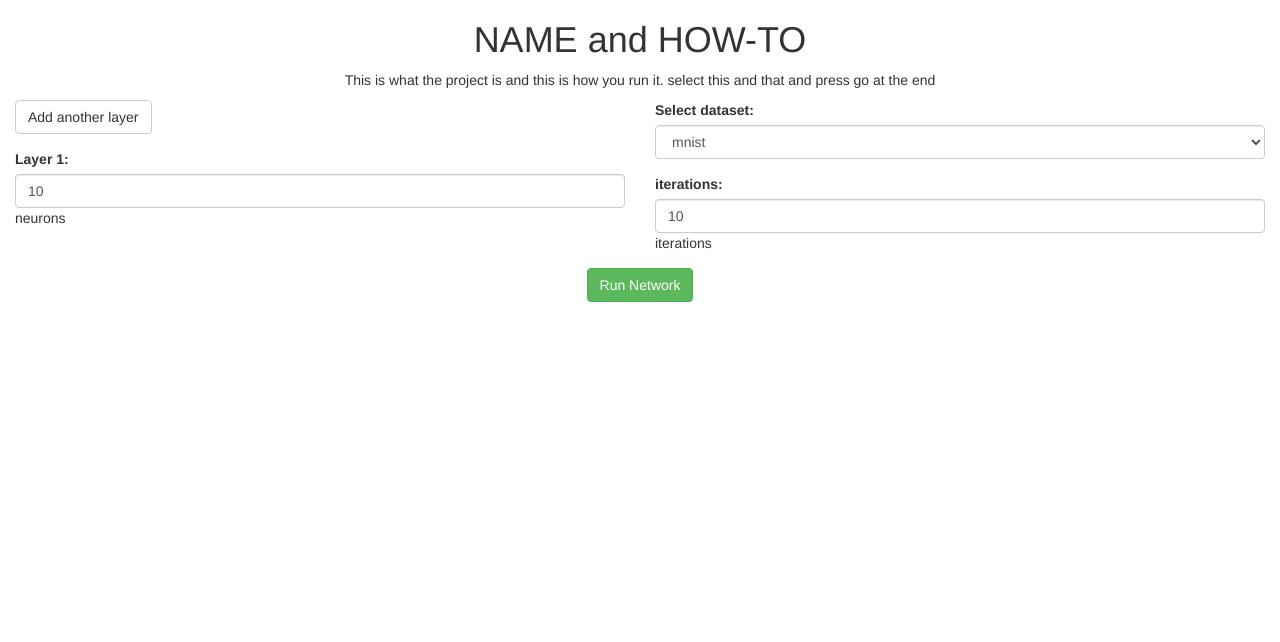
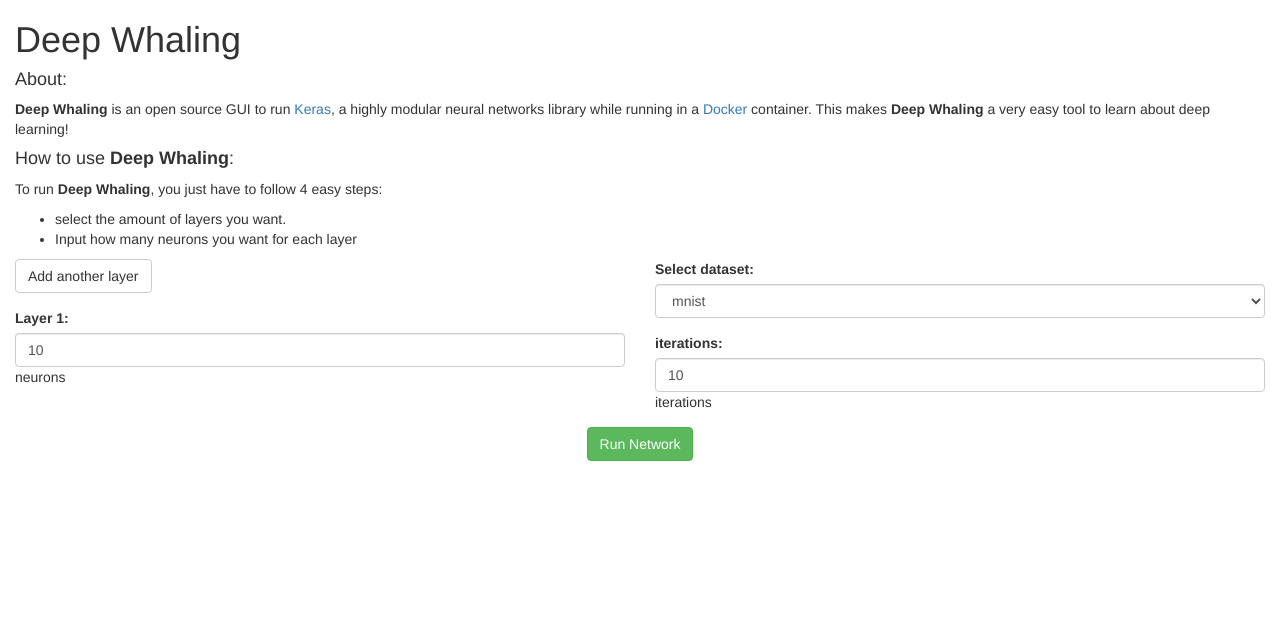
Before and after one commit to johnSerrano/DockerCon-Challenge, a Flask app: page / in a window 1280 px wide. Shown: the part 52-694 px from the top of the page. Run offline with Flask 2, Linux system fonts and the light colour scheme; some libraries are stand-ins or nearby versions.

Commit message:
beautifying changes in index

```diff
--- a/templates/index.html
+++ b/templates/index.html
@@ -31,7 +31,7 @@
 				layer = document.getElementById("layer" + count);
 			}
 			data["iterations"] = parseInt(document.getElementById("iters").value);
-			data["dataset"] = parseInt(document.getElementById("dataset").value);
+			data["dataset"] = document.getElementById("dataset").value;
 
 			console.log(data);
 
@@ -119,17 +119,25 @@
 				<ul class="nav navbar-nav navbar-right">
 					<li><a href="https://www.holbertonschool.com"><span class="#"></span> Holberton School</a></li>
 					<li><a href="https://www.docker.com"><span class="#"></span> Docker</a></li>
-					<li><a href="#"><span class="#"></span> Project on Github</a></li>
+					<li><a href="https://github.com/butcallmeJo/DockerCon-Challenge"><span class="#"></span> Project on Github</a></li>
 				</ul>
 			</div>
 		</div>
 	</nav>
 
-	<div class="container-fluid text-center main-body">
+	<div class="container-fluid main-body">
 		<div class="row">
-			<div class="col-sm-12 text-center">
-				<h1>NAME and HOW-TO</h1>
-				<p>This is what the project is and this is how you run it. select this and that and press go at the end</p>
+			<div class="col-sm-12 text-left">
+				<h1>Deep Whaling</h1>
+				<h4>About:</h4>
+				<p><strong>Deep Whaling</strong> is an open source GUI to run <a href="http://keras.io/">Keras</a>,
+					a highly modular neural networks library while running in a <a href="https://www.docker.com">Docker</a>
+					container. This makes <strong>Deep Whaling</strong> a very easy tool to learn about deep learning!</p>
+				<h4>How to use <strong>Deep Whaling</strong>:</h4>
+				<p>To run <strong>Deep Whaling</strong>, you just have to follow 4 easy steps:</p>
+				<ul>
+					<li>select the amount of layers you want.</li>
+					<li>Input how many neurons you want for each layer</li>
 			</div>
 		</div>
 		<div class="row">
```
Also changed, not shown: 1 other file.
